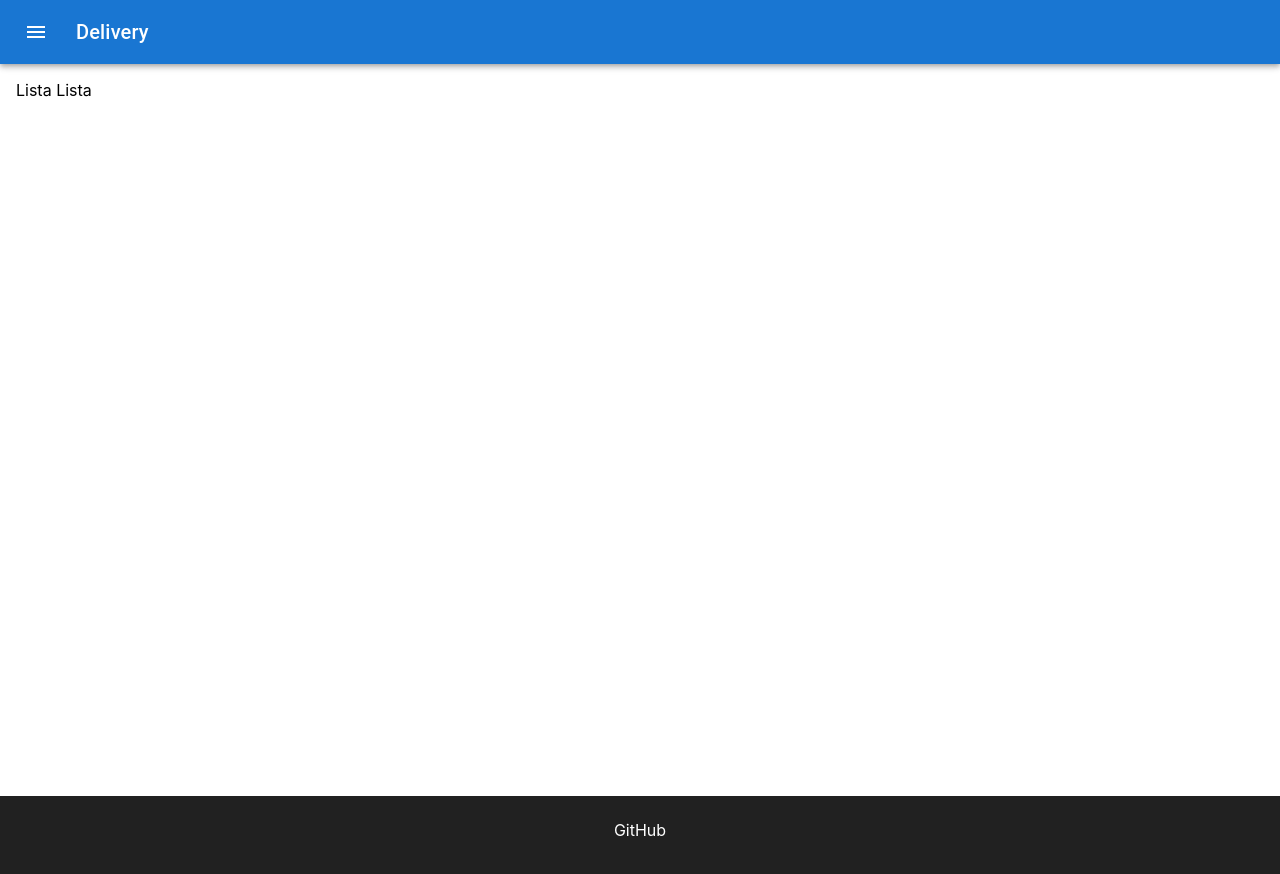
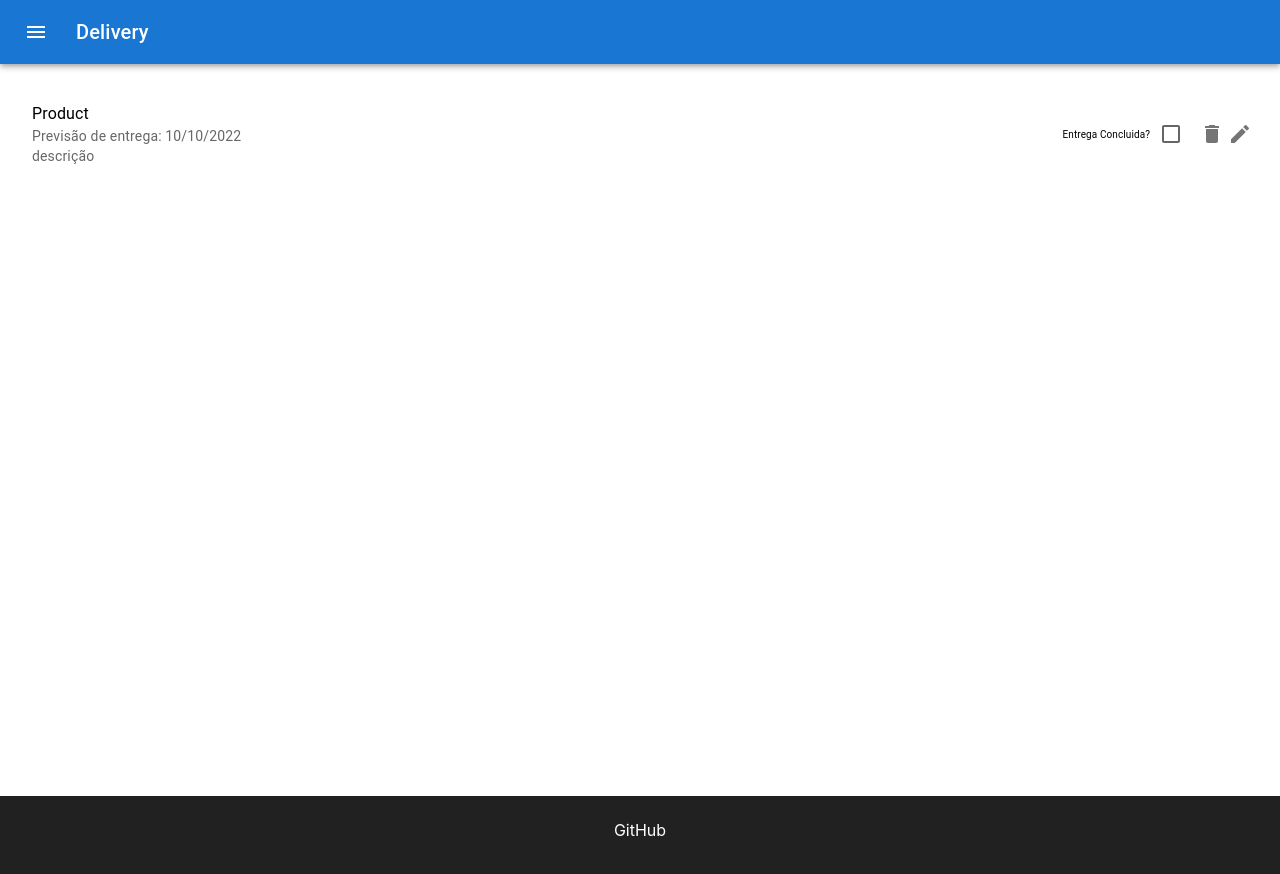
Before and after one commit to LuisDouglas963/delivery-app, a React (Create React App) app: page / in a window 1280 px wide. Shown: the top 874 px of the page. Built offline with nearby package versions, Linux system fonts and the light colour scheme.

Commit message:
Adcionado component de listagem de delivery

```diff
--- a/src/App.jsx
+++ b/src/App.jsx
@@ -4,8 +4,7 @@ import { DeliveryList } from "./components/DeliveryList";
 export const App = () => {
   return (
     <View>
-      <DeliveryList></DeliveryList>
-
+      <DeliveryList />
     </View>
   );
 };
--- a/src/components/DeliveryList.jsx
+++ b/src/components/DeliveryList.jsx
@@ -1,11 +1,10 @@
 import Box from "@mui/material/Box";
+import { DeliveryListItem } from "./DeliveryListItem";
 
 export const DeliveryList = ({ item = [] }) => {
   return (
     <Box component="div">
-      Lista
-      Lista
-
+      <DeliveryListItem />
     </Box>
   );
 };
--- /dev/null
+++ b/src/components/DeliveryListItem.jsx
@@ -0,0 +1,46 @@
+import Box from "@mui/material/Box";
+import List from "@mui/material/List";
+import ListItem from "@mui/material/ListItem";
+import ListItemText from "@mui/material/ListItemText";
+import IconButton from "@mui/material/IconButton";
+import Typography from "@mui/material/Typography";
+import DeleteIcon from "@mui/icons-material/Delete";
+import EditIcon from "@mui/icons-material/Edit";
+import Checkbox from "@mui/material/Checkbox";
+
+export const DeliveryListItem = ({title, description, delivered, deliveryDate }) => {
+  return (
+    <List>
+      <ListItem
+        secondaryAction={
+          <Box component="div" sx={{ display: "flex" }}>
+            <Box component="div" sx={{ display: "flex", alignItems: "center" }}>
+              <Typography sx={{ fontSize: 10 }}>Entrega Concluida?</Typography>
+              <Checkbox
+                sx={{ display: "flex", alignItems: "center", size: "small" }}
+              />
+            </Box>
+
+            <IconButton edge="end" aria-label="delete">
+              <DeleteIcon />
+            </IconButton>
+
+            <IconButton edge="end" aria-label="edit">
+              <EditIcon />
+            </IconButton>
+          </Box>
+        }
+      >
+        <ListItemText
+          primary="Product"
+          secondary={
+            <Box>
+              <Box>Previsão de entrega: 10/10/2022</Box>
+              <Box>descrição</Box>
+            </Box>
+          }
+        />
+      </ListItem>
+    </List>
+  );
+};
--- a/src/components/View.jsx
+++ b/src/components/View.jsx
@@ -7,7 +7,7 @@ export const View = ({ children }) => {
     <div>
       <Header />
       <Box
-      component="main"
+        component="main"
         sx={{
           padding: (theme) => theme.spacing(2),
           minHeight: 700,
```
Also changed, not shown: vercel.json.
